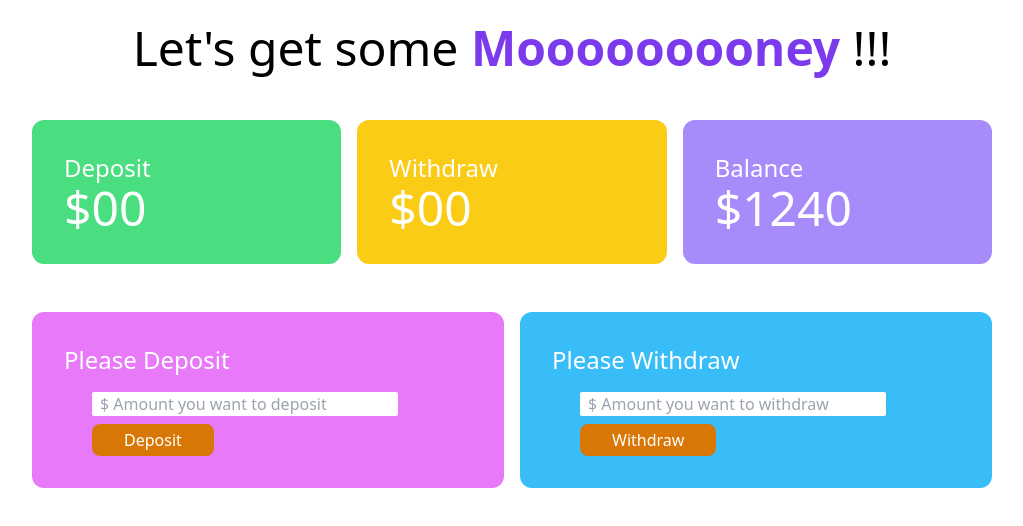
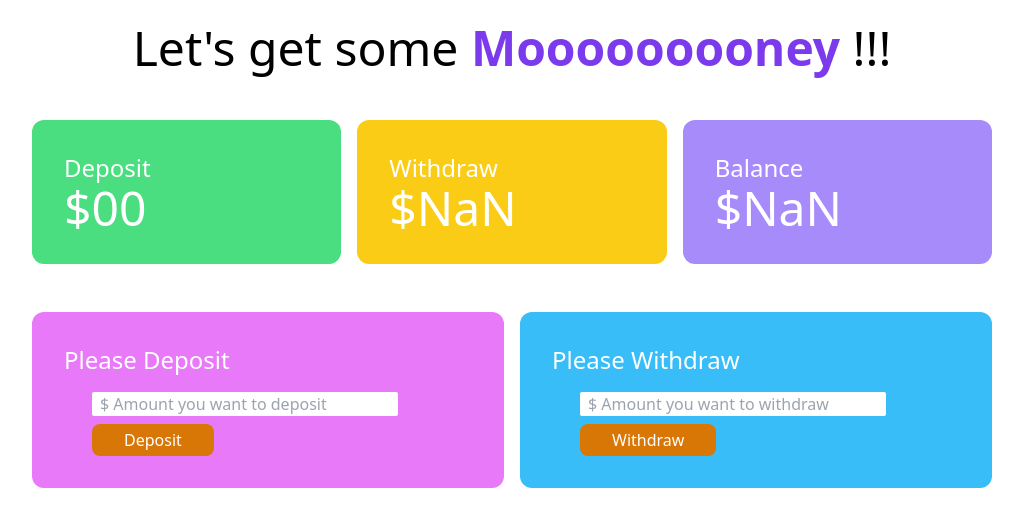
Before and after one commit to Ashraful-Islam-Akash3737/Baap-Er-Bank, a plain HTML site: page bank.html in a window 1280 px wide. Both pictures are taken after a click on the button "Withdraw". Shown: the whole page, without its empty margins (128-1151 px from the left). Drawn offline with nearby package versions, Linux system fonts and the light colour scheme.

Commit message:
make the withdraw amount part active with js

```diff
--- a/bank.html
+++ b/bank.html
@@ -18,14 +18,17 @@
         <!-- update balance section -->
         <section class="mt-12 ">
             <div class="grid grid-cols-3 gap-4 w-9/12 mx-auto text-white">
+                <!-- deposit -->
                 <div class="bg-green-400 p-8 rounded-xl">
                     <h4 class="text-2xl">Deposit</h4>
                     <h2 class="text-5xl">$<span id="deposit-total">00</span></h2>
                 </div>
+                <!-- withdraw -->
                 <div class="bg-yellow-400 p-8 rounded-xl">
                     <h4 class="text-2xl">Withdraw</h4>
-                    <h2 class="text-5xl">$00</h2>
+                    <h2 class="text-5xl">$<span id="withdraw-total">00</span></h2>
                 </div>
+                <!-- balance -->
                 <div class="bg-violet-400 p-8 rounded-xl">
                     <h4 class="text-2xl">Balance</h4>
                     <h2 class="text-5xl">$<span id="balance-total">1240</span></h2>
@@ -48,7 +51,7 @@
                 <!-- withdraw -->
                 <div class="bg-sky-400 p-8 rounded-xl">
                     <h4 class="text-2xl mb-4">Please Withdraw</h4>
-                    <input class="w-9/12 block mb-2 px-2 text-black rounded-sm mx-7" type="text" name="" id="user-text"
+                    <input class="w-9/12 block mb-2 px-2 text-black rounded-sm mx-7" type="text" name="" id="withdraw-field"
                         placeholder="$ Amount you want to withdraw">
                     <button id="btn-withdraw"
                         class="bg-amber-600 hover:bg-sky-700 px-8 py-1 text-white transition-all ease-in duration-500 font-medium rounded-lg mx-7">Withdraw</button>
--- a/js/withdraw.js
+++ b/js/withdraw.js
@@ -0,0 +1,26 @@
+document.getElementById('btn-withdraw').addEventListener('click', function(){
+    const withdrawFeild = document.getElementById('withdraw-field');
+    const withdrawAmountString = withdrawFeild.value;
+    const withdrawAmount = parseFloat(withdrawAmountString);
+
+
+    const withdrawTotalAmount = document.getElementById('withdraw-total');
+    const withdrawTotalAmountString = withdrawTotalAmount.innerText;
+    const totalAmount = parseFloat(withdrawTotalAmountString);
+
+
+    const newTotalAmount = totalAmount + withdrawAmount;
+    withdrawTotalAmount.innerText = newTotalAmount;
+
+
+    const previousBalanceTotal = document.getElementById('balance-total');
+    const previousBalanceTotalString = previousBalanceTotal.innerText;
+    const newBalanceTotal = parseFloat(previousBalanceTotalString);
+
+
+    const currentBalanceTotal = newBalanceTotal  - withdrawAmount;
+    previousBalanceTotal.innerText = currentBalanceTotal;
+
+
+    withdrawFeild.value = '';
+})
```
